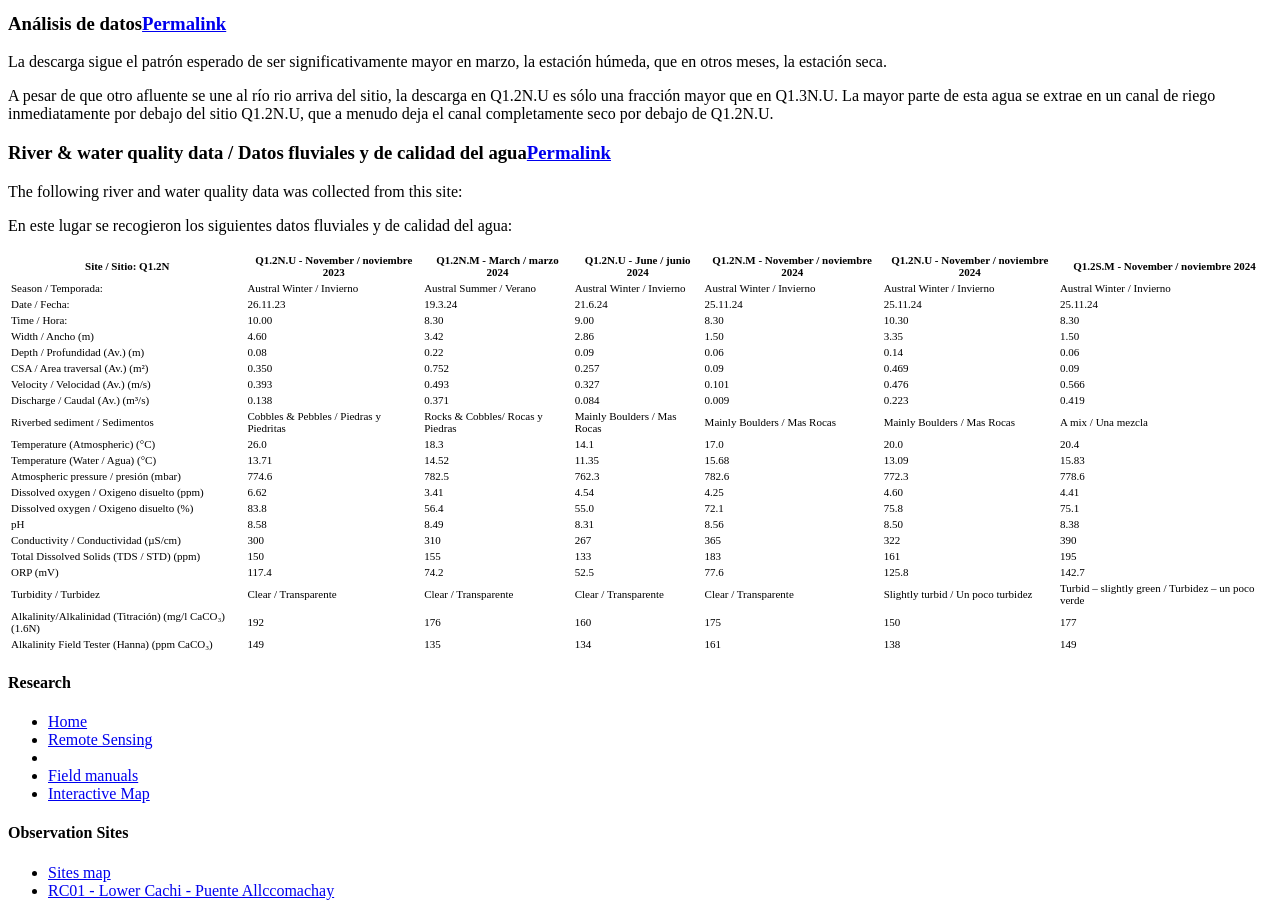
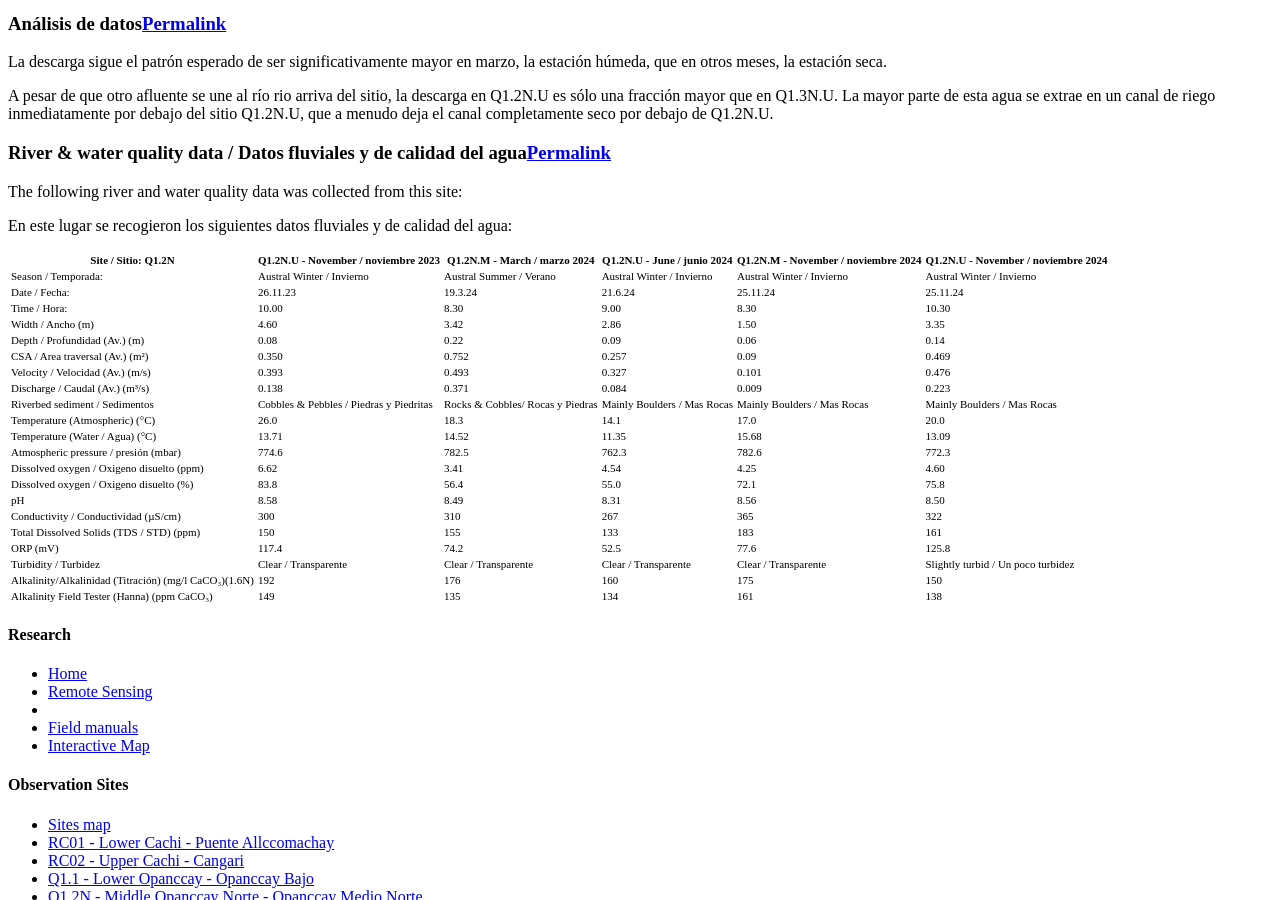
Before and after one commit to HVLepage/cavep-unah, a Jekyll site: the page built from _docs/site-network/Q1_2N.md, in a window 1280 px wide and 900 px high, scrolled down 3870 px. Built offline with Jekyll 4.4.1, drawn with Linux system fonts in a browser that asks for light colours; comment, search, counter and statistics services are not loaded.

Commit message:
Update Q1_2N.md

```diff
--- a/_docs/site-network/Q1_2N.md
+++ b/_docs/site-network/Q1_2N.md
@@ -93,26 +93,26 @@
 
 En este lugar se recogieron los siguientes datos fluviales y de calidad del agua:
 
-|     Site / Sitio: Q1.2N                                        |      Q1.2N.U - November / noviembre 2023       |     Q1.2N.M -  March / marzo 2024       |     Q1.2N.U - June / junio 2024    |     Q1.2N.M - November / noviembre 2024    |     Q1.2N.U - November / noviembre 2024    |     Q1.2S.M - November / noviembre 2024                     |
-|----------------------------------------------------------------|------------------------------------------------|-----------------------------------------|------------------------------------|--------------------------------------------|--------------------------------------------|-------------------------------------------------------------|
-|     Season / Temporada:                                        |     Austral Winter / Invierno                  |     Austral Summer / Verano             |     Austral Winter / Invierno      |     Austral Winter / Invierno              |     Austral Winter / Invierno              |     Austral Winter / Invierno                               |
-|     Date / Fecha:                                              |     26.11.23                                   |     19.3.24                             |     21.6.24                        |     25.11.24                               |     25.11.24                               |     25.11.24                                                |
-|     Time / Hora:                                               |     10.00                                      |     8.30                                |     9.00                           |     8.30                                   |     10.30                                  |     8.30                                                    |
-|     Width / Ancho (m)                                          |     4.60                                       |     3.42                                |     2.86                           |     1.50                                   |     3.35                                   |     1.50                                                    |
-|     Depth / Profundidad (Av.) (m)                              |     0.08                                       |     0.22                                |     0.09                           |     0.06                                   |     0.14                                   |     0.06                                                    |
-|     CSA / Area traversal (Av.) (m²)                            |     0.350                                      |     0.752                               |     0.257                          |     0.09                                   |     0.469                                  |     0.09                                                    |
-|     Velocity / Velocidad    (Av.) (m/s)                        |     0.393                                      |     0.493                               |     0.327                          |     0.101                                  |     0.476                                  |     0.566                                                   |
-|     Discharge / Caudal (Av.) (m³/s)                            |     0.138                                      |     0.371                               |     0.084                          |     0.009                                  |     0.223                                  |     0.419                                                   |
-|     Riverbed sediment / Sedimentos                             |     Cobbles & Pebbles / Piedras y Piedritas    |     Rocks & Cobbles/ Rocas y Piedras    |     Mainly Boulders / Mas Rocas    |     Mainly Boulders / Mas Rocas            |     Mainly Boulders / Mas Rocas            |     A mix / Una mezcla                                      |
-|     Temperature (Atmospheric) (°C)                             |     26.0                                       |     18.3                                |     14.1                           |     17.0                                   |     20.0                                   |     20.4                                                    |
-|     Temperature (Water / Agua) (°C)                            |     13.71                                      |     14.52                               |     11.35                          |     15.68                                  |     13.09                                  |     15.83                                                   |
-|     Atmospheric pressure / presión (mbar)                      |     774.6                                      |     782.5                               |     762.3                          |     782.6                                  |     772.3                                  |     778.6                                                   |
-|     Dissolved oxygen /   Oxigeno disuelto (ppm)                |     6.62                                       |     3.41                                |     4.54                           |     4.25                                   |     4.60                                   |     4.41                                                    |
-|     Dissolved oxygen / Oxigeno disuelto (%)                    |     83.8                                       |     56.4                                |     55.0                           |     72.1                                   |     75.8                                   |     75.1                                                    |
-|     pH                                                         |     8.58                                       |     8.49                                |     8.31                           |     8.56                                   |     8.50                                   |     8.38                                                    |
-|     Conductivity / Conductividad (µS/cm)                       |     300                                        |     310                                 |     267                            |     365                                    |     322                                    |     390                                                     |
-|     Total Dissolved Solids (TDS / STD)  (ppm)                  |     150                                        |     155                                 |     133                            |     183                                    |     161                                    |     195                                                     |
-|     ORP (mV)                                                   |     117.4                                      |     74.2                                |     52.5                           |     77.6                                   |     125.8                                  |     142.7                                                   |
-|     Turbidity / Turbidez                                       |     Clear / Transparente                       |     Clear / Transparente                |     Clear / Transparente           |     Clear / Transparente                   |     Slightly turbid / Un poco turbidez     |     Turbid – slightly green / Turbidez –   un poco verde    |
-|     Alkalinity/Alkalinidad   (Titración) (mg/l CaCO₃)(1.6N)    |     192                                        |     176                                 |     160                            |     175                                    |     150                                    |     177                                                     |
-|     Alkalinity Field Tester (Hanna) (ppm CaCO₃)                |     149                                        |     135                                 |     134                            |     161                                    |     138                                    |     149                                                     |
+|     Site / Sitio: Q1.2N                                        |      Q1.2N.U - November / noviembre 2023       |     Q1.2N.M -  March / marzo 2024       |     Q1.2N.U - June / junio 2024    |     Q1.2N.M - November / noviembre 2024    |     Q1.2N.U - November / noviembre 2024    |   |
+|----------------------------------------------------------------|------------------------------------------------|-----------------------------------------|------------------------------------|--------------------------------------------|--------------------------------------------|---|
+|     Season / Temporada:                                        |     Austral Winter / Invierno                  |     Austral Summer / Verano             |     Austral Winter / Invierno      |     Austral Winter / Invierno              |     Austral Winter / Invierno              |   |
+|     Date / Fecha:                                              |     26.11.23                                   |     19.3.24                             |     21.6.24                        |     25.11.24                               |     25.11.24                               |   |
+|     Time / Hora:                                               |     10.00                                      |     8.30                                |     9.00                           |     8.30                                   |     10.30                                  |   |
+|     Width / Ancho (m)                                          |     4.60                                       |     3.42                                |     2.86                           |     1.50                                   |     3.35                                   |   |
+|     Depth / Profundidad (Av.) (m)                              |     0.08                                       |     0.22                                |     0.09                           |     0.06                                   |     0.14                                   |   |
+|     CSA / Area traversal (Av.) (m²)                            |     0.350                                      |     0.752                               |     0.257                          |     0.09                                   |     0.469                                  |   |
+|     Velocity / Velocidad    (Av.) (m/s)                        |     0.393                                      |     0.493                               |     0.327                          |     0.101                                  |     0.476                                  |   |
+|     Discharge / Caudal (Av.) (m³/s)                            |     0.138                                      |     0.371                               |     0.084                          |     0.009                                  |     0.223                                  |   |
+|     Riverbed sediment / Sedimentos                             |     Cobbles & Pebbles / Piedras y Piedritas    |     Rocks & Cobbles/ Rocas y Piedras    |     Mainly Boulders / Mas Rocas    |     Mainly Boulders / Mas Rocas            |     Mainly Boulders / Mas Rocas            |   |
+|     Temperature (Atmospheric) (°C)                             |     26.0                                       |     18.3                                |     14.1                           |     17.0                                   |     20.0                                   |   |
+|     Temperature (Water / Agua) (°C)                            |     13.71                                      |     14.52                               |     11.35                          |     15.68                                  |     13.09                                  |   |
+|     Atmospheric pressure / presión (mbar)                      |     774.6                                      |     782.5                               |     762.3                          |     782.6                                  |     772.3                                  |   |
+|     Dissolved oxygen /   Oxigeno disuelto (ppm)                |     6.62                                       |     3.41                                |     4.54                           |     4.25                                   |     4.60                                   |   |
+|     Dissolved oxygen / Oxigeno disuelto (%)                    |     83.8                                       |     56.4                                |     55.0                           |     72.1                                   |     75.8                                   |   |
+|     pH                                                         |     8.58                                       |     8.49                                |     8.31                           |     8.56                                   |     8.50                                   |   |
+|     Conductivity / Conductividad (µS/cm)                       |     300                                        |     310                                 |     267                            |     365                                    |     322                                    |   |
+|     Total Dissolved Solids (TDS / STD)  (ppm)                  |     150                                        |     155                                 |     133                            |     183                                    |     161                                    |   |
+|     ORP (mV)                                                   |     117.4                                      |     74.2                                |     52.5                           |     77.6                                   |     125.8                                  |   |
+|     Turbidity / Turbidez                                       |     Clear / Transparente                       |     Clear / Transparente                |     Clear / Transparente           |     Clear / Transparente                   |     Slightly turbid / Un poco turbidez     |   |
+|     Alkalinity/Alkalinidad   (Titración) (mg/l CaCO₃)(1.6N)    |     192                                        |     176                                 |     160                            |     175                                    |     150                                    |   |
+|     Alkalinity Field Tester (Hanna) (ppm CaCO₃)                |     149                                        |     135                                 |     134                            |     161                                    |     138                                    |   |
```
